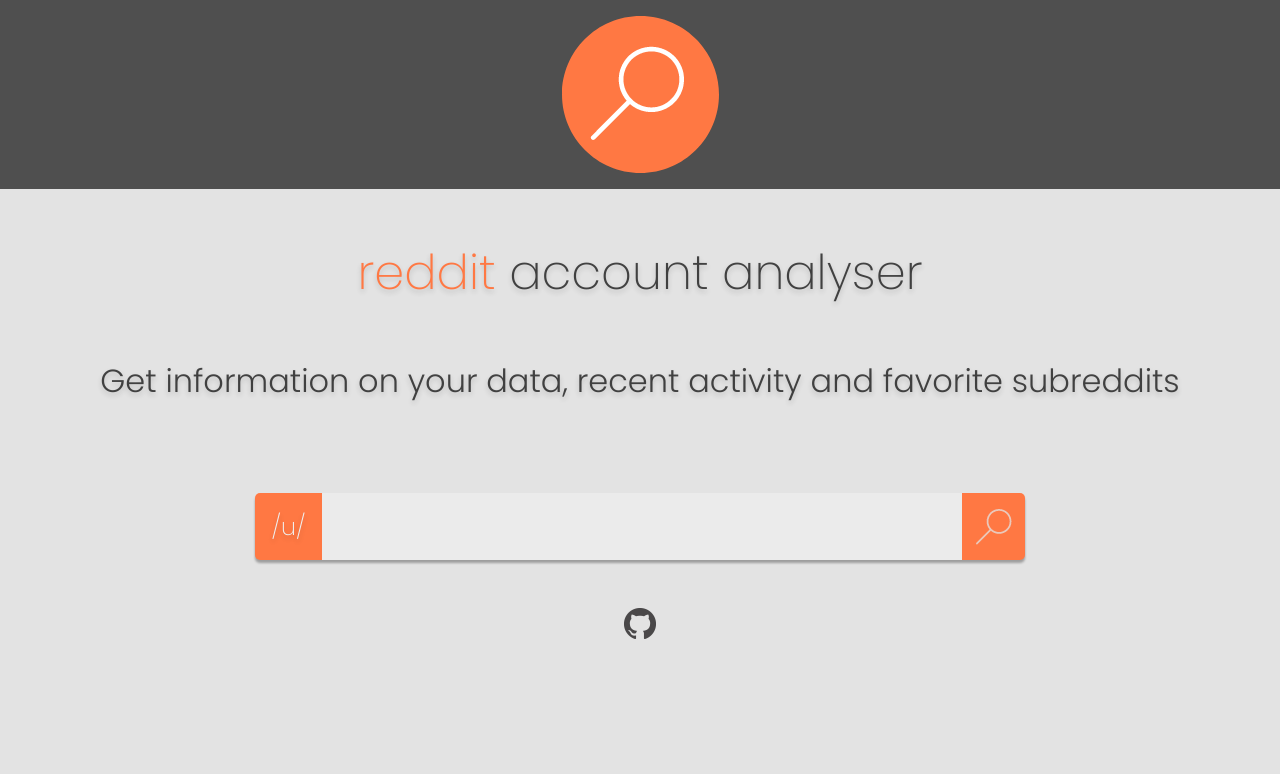
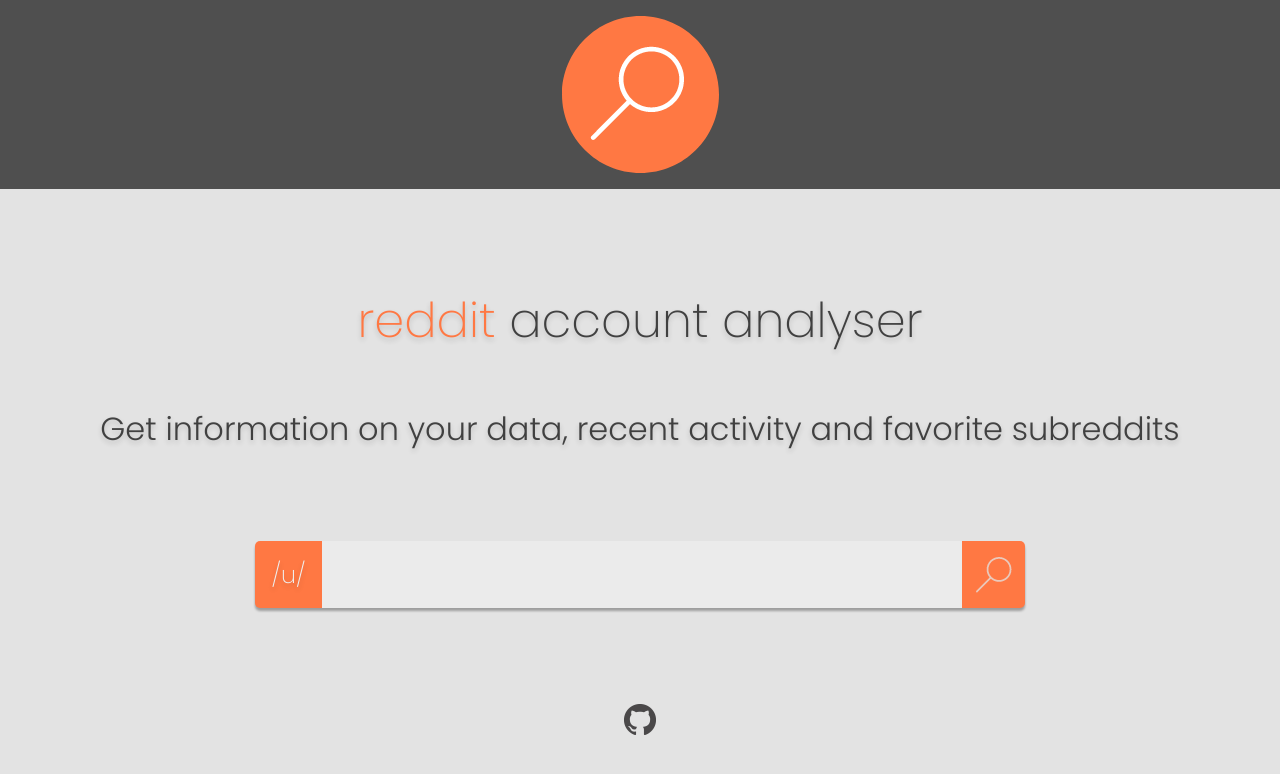
Before and after one commit to 9leks/reddit-account-analyser, a Vue app: page / in a window 1280 px wide. Shown: the top 774 px of the page. Built offline with nearby package versions, Linux system fonts and the light colour scheme; what vue-toasted would draw is missing.

Commit message:
adding some spacing search page

```diff
--- a/src/components/HomeView.vue
+++ b/src/components/HomeView.vue
@@ -43,9 +43,12 @@
 .container--home {
   grid-template-areas:
     'header'
+    '.'
     'title'
     'description'
-    'searchbar';
+    'searchbar'
+    '.'
+    'github';
   grid-gap: 3rem;
 }
 
@@ -84,6 +87,8 @@
   opacity: 0.75;
   transition: opacity 0.1s ease-in-out;
 
+  grid-area: github;
+
   &:hover {
     opacity: 1;
   }
```
